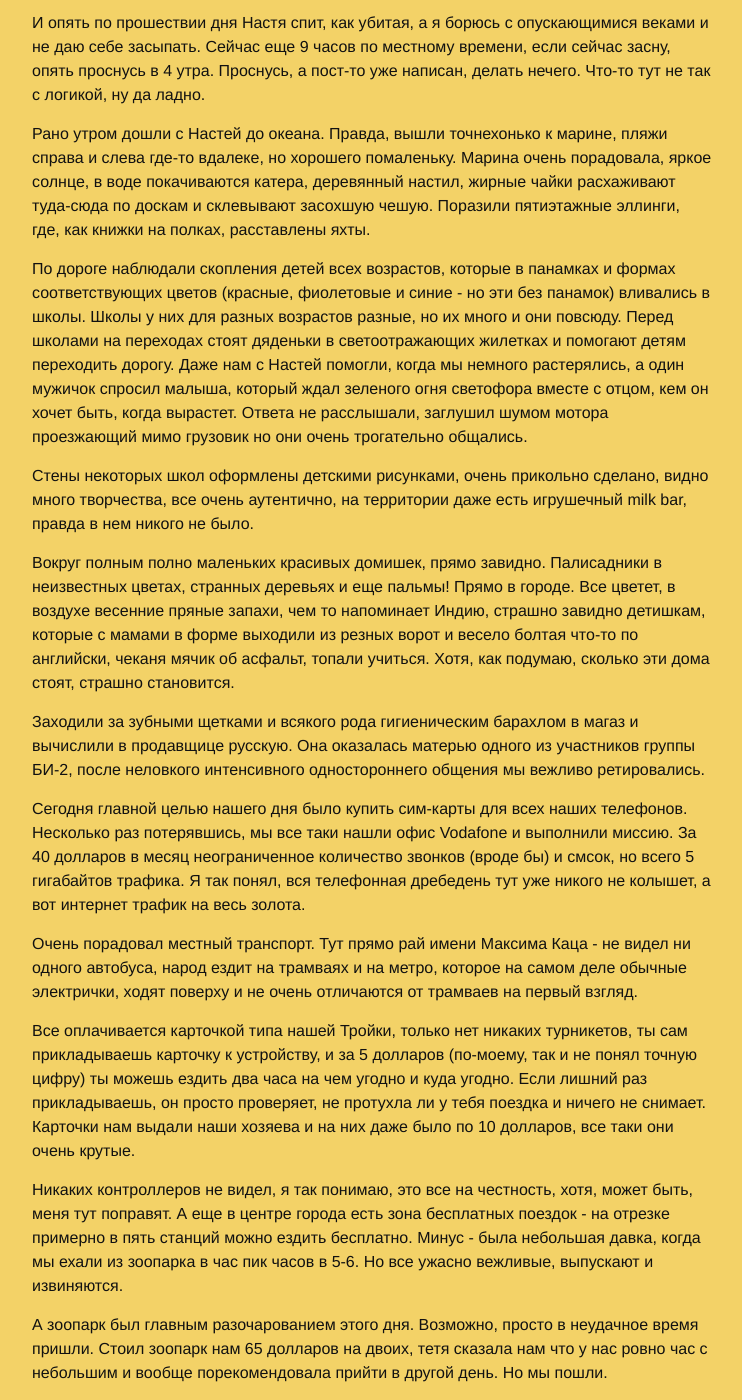
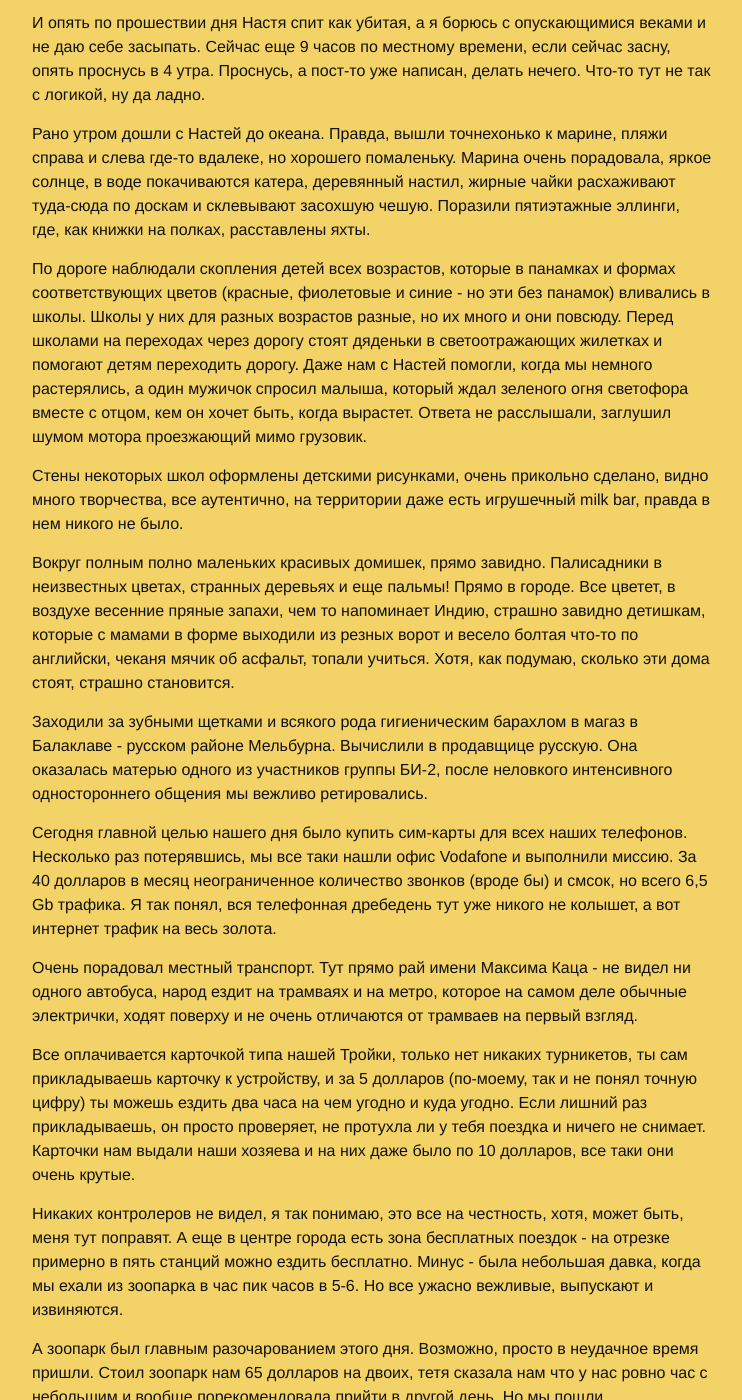
Before and after one commit to lastoblog/lastoblog.github.io, a Jekyll site: the page built from _posts/2016-11-09-zoo.markdown, in a window 1280 px wide and 1400 px high, scrolled down 798 px. Shown: the whole window, without its empty margins (268-1010 px from the left). Built offline with Jekyll 4.4.1, drawn with Linux system fonts in a browser that asks for light colours; some of the changed text lies outside the part shown.

Commit message:
nastya changes

```diff
--- a/_posts/2016-11-09-zoo.markdown
+++ b/_posts/2016-11-09-zoo.markdown
@@ -7,25 +7,25 @@ preview: /assets/2016-11-09-zoo.jpg
 
 ![Meerkat](/assets/2016-11-09-zoo.jpg)
 
-И опять по прошествии дня Настя спит, как убитая, а я борюсь с опускающимися веками и не даю себе засыпать. Сейчас еще 9 часов по местному времени, если сейчас засну, опять проснусь в 4 утра. Проснусь, а пост-то уже написан, делать нечего. Что-то тут не так с логикой, ну да ладно.
+И опять по прошествии дня Настя спит как убитая, а я борюсь с опускающимися веками и не даю себе засыпать. Сейчас еще 9 часов по местному времени, если сейчас засну, опять проснусь в 4 утра. Проснусь, а пост-то уже написан, делать нечего. Что-то тут не так с логикой, ну да ладно.
 
 Рано утром дошли с Настей до океана. Правда, вышли точнехонько к марине, пляжи справа и слева где-то вдалеке, но хорошего помаленьку. Марина очень порадовала, яркое солнце, в воде покачиваются катера, деревянный настил, жирные чайки расхаживают туда-сюда по доскам и склевывают засохшую чешую. Поразили пятиэтажные эллинги, где, как книжки на полках, расставлены яхты.
 
-По дороге наблюдали скопления детей всех возрастов, которые в панамках и формах соответствующих цветов (красные, фиолетовые и синие - но эти без панамок) вливались в школы. Школы у них для разных возрастов разные, но их много и они повсюду. Перед школами на переходах стоят дяденьки в светоотражающих жилетках и помогают детям переходить дорогу. Даже нам с Настей помогли, когда мы немного растерялись, а один мужичок спросил малыша, который ждал зеленого огня светофора вместе с отцом, кем он хочет быть, когда вырастет. Ответа не расслышали, заглушил шумом мотора проезжающий мимо грузовик но они очень трогательно общались.
+По дороге наблюдали скопления детей всех возрастов, которые в панамках и формах соответствующих цветов (красные, фиолетовые и синие - но эти без панамок) вливались в школы. Школы у них для разных возрастов разные, но их много и они повсюду. Перед школами на переходах через дорогу стоят дяденьки в светоотражающих жилетках и помогают детям переходить дорогу. Даже нам с Настей помогли, когда мы немного растерялись, а один мужичок спросил малыша, который ждал зеленого огня светофора вместе с отцом, кем он хочет быть, когда вырастет. Ответа не расслышали, заглушил шумом мотора проезжающий мимо грузовик.
 
-Стены некоторых школ оформлены детскими рисунками, очень прикольно сделано, видно много творчества, все очень аутентично, на территории даже есть игрушечный milk bar, правда в нем никого не было.
+Стены некоторых школ оформлены детскими рисунками, очень прикольно сделано, видно много творчества, все аутентично, на территории даже есть игрушечный milk bar, правда в нем никого не было.
 
 Вокруг полным полно маленьких красивых домишек, прямо завидно. Палисадники в неизвестных цветах, странных деревьях и еще пальмы! Прямо в городе. Все цветет, в воздухе весенние пряные запахи, чем то напоминает Индию, страшно завидно детишкам, которые с мамами в форме выходили из резных ворот и весело болтая что-то по английски, чеканя мячик об асфальт, топали учиться. Хотя, как подумаю, сколько эти дома стоят, страшно становится.
 
-Заходили за зубными щетками и всякого рода гигиеническим барахлом в магаз и вычислили в продавщице русскую. Она оказалась матерью одного из участников группы БИ-2, после неловкого интенсивного одностороннего общения мы вежливо ретировались.
+Заходили за зубными щетками и всякого рода гигиеническим барахлом в магаз в Балаклаве - русском районе Мельбурна. Вычислили в продавщице русскую. Она оказалась матерью одного из участников группы БИ-2, после неловкого интенсивного одностороннего общения мы вежливо ретировались.
 
-Сегодня главной целью нашего дня было купить сим-карты для всех наших телефонов. Несколько раз потерявшись, мы все таки нашли офис Vodafone и выполнили миссию. За 40 долларов в месяц неограниченное количество звонков (вроде бы) и смсок, но всего 5 гигабайтов трафика. Я так понял, вся телефонная дребедень тут уже никого не колышет, а вот интернет трафик на весь золота.
+Сегодня главной целью нашего дня было купить сим-карты для всех наших телефонов. Несколько раз потерявшись, мы все таки нашли офис Vodafone и выполнили миссию. За 40 долларов в месяц неограниченное количество звонков (вроде бы) и смсок, но всего 6,5 Gb трафика. Я так понял, вся телефонная дребедень тут уже никого не колышет, а вот интернет трафик на весь золота.
 
 Очень порадовал местный транспорт. Тут прямо рай имени Максима Каца - не видел ни одного автобуса, народ ездит на трамваях и на метро, которое на самом деле обычные электрички, ходят поверху и не очень отличаются от трамваев на первый взгляд.
 
 Все оплачивается карточкой типа нашей Тройки, только нет никаких турникетов, ты сам прикладываешь карточку к устройству, и за 5 долларов (по-моему, так и не понял точную цифру) ты можешь ездить два часа на чем угодно и куда угодно. Если лишний раз прикладываешь, он просто проверяет, не протухла ли у тебя поездка и ничего не снимает. Карточки нам выдали наши хозяева и на них даже было по 10 долларов, все таки они очень крутые.
 
-Никаких контроллеров не видел, я так понимаю, это все на честность, хотя, может быть, меня тут поправят. А еще в центре города есть зона бесплатных поездок - на отрезке примерно в пять станций можно ездить бесплатно. Минус - была небольшая давка, когда мы ехали из зоопарка в час пик часов в 5-6. Но все ужасно вежливые, выпускают и извиняются.
+Никаких контролеров не видел, я так понимаю, это все на честность, хотя, может быть, меня тут поправят. А еще в центре города есть зона бесплатных поездок - на отрезке примерно в пять станций можно ездить бесплатно. Минус - была небольшая давка, когда мы ехали из зоопарка в час пик часов в 5-6. Но все ужасно вежливые, выпускают и извиняются.
 
 А зоопарк был главным разочарованием этого дня. Возможно, просто в неудачное время пришли. Стоил зоопарк нам 65 долларов на двоих, тетя сказала нам что у нас ровно час с небольшим и вообще порекомендовала прийти в другой день. Но мы пошли.
 
```
Also changed, not shown: other parts of _posts/2016-11-09-zoo.markdown (+1 -1 lines).
